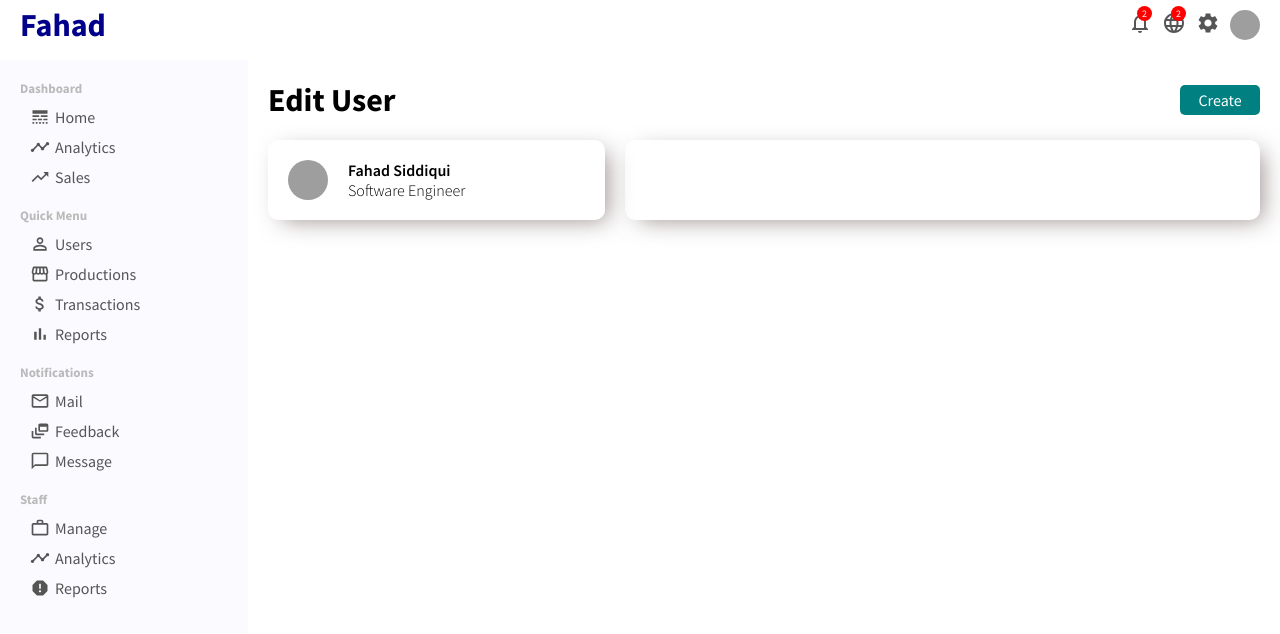
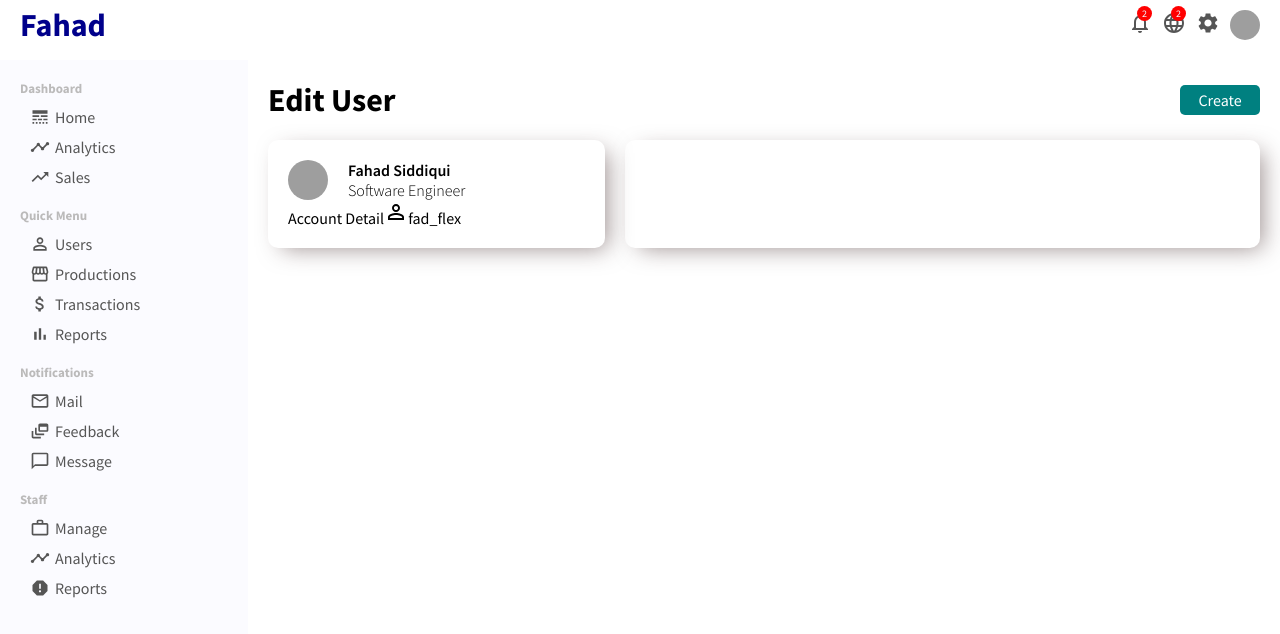
Before and after one commit to fahadsidd107/React-Admin-Panel, a React (Create React App) app: page /user/1 in a window 1280 px wide. Shown: the top 634 px of the page. Built offline with nearby package versions, Linux system fonts and the light colour scheme; grey boxes are pictures that could not be loaded.

Commit message:
work complete

```diff
--- a/src/pages/user/User.css
+++ b/src/pages/user/User.css
@@ -65,3 +65,5 @@
 .userShowTopTitleJob{
 font-weight: 300;
 }
+
+.userShowIcon{}
--- a/src/pages/user/User.jsx
+++ b/src/pages/user/User.jsx
@@ -1,7 +1,7 @@
 import React from "react";
 import ReactDOM from "react-dom";
 import "./User.css";
-import {} from "@material-ui/icons";
+import { PermIdentity } from "@material-ui/icons";
 function User() {
   return (
     <div className="user">
@@ -19,9 +19,9 @@
         </div>
           </div>
           <div className="userShowBottom">
-<div className="userShowTitle">
-
-</div>
+<span className="userShowTitle">Account Detail</span>
+   <PermIdentity className="userShowIcon"/>
+<span className="userShowInfoTile">fad_flex</span>
           </div>
         </div>
         <div className="userUpdate"></div>
```
